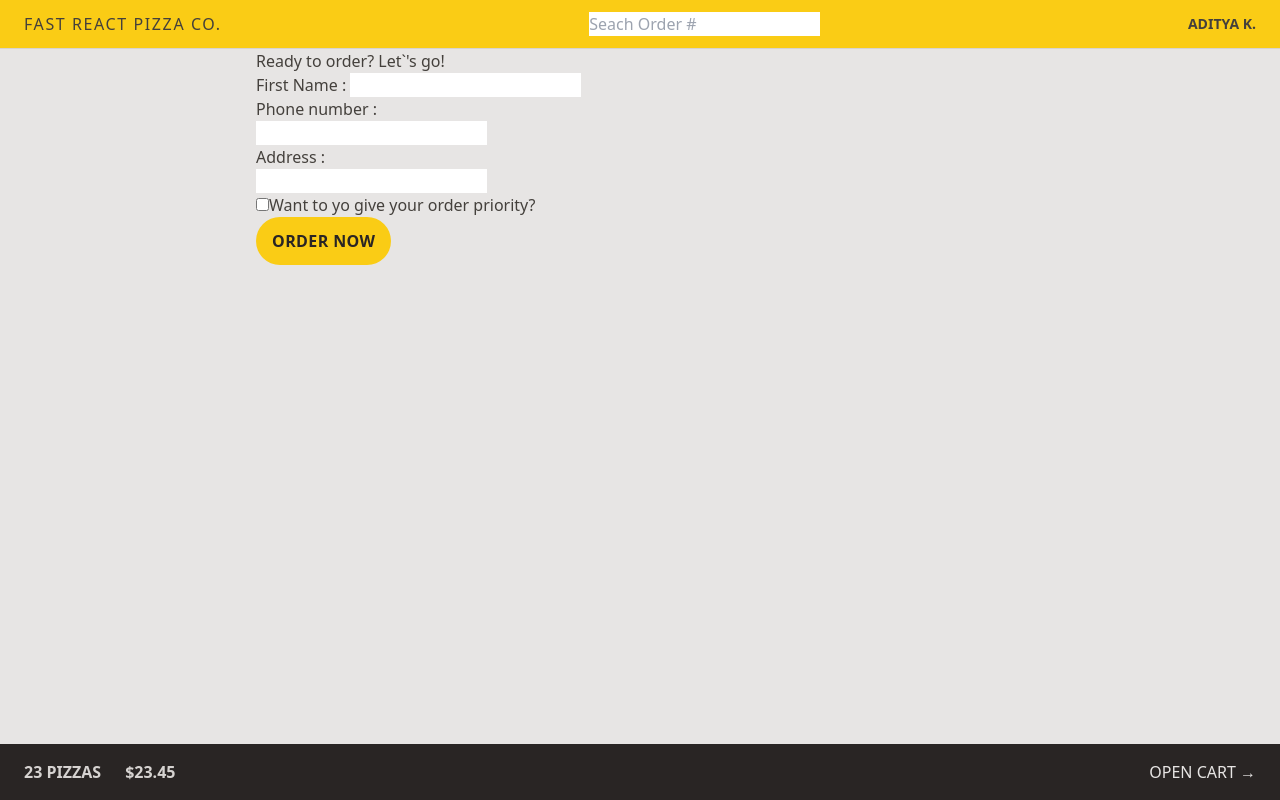
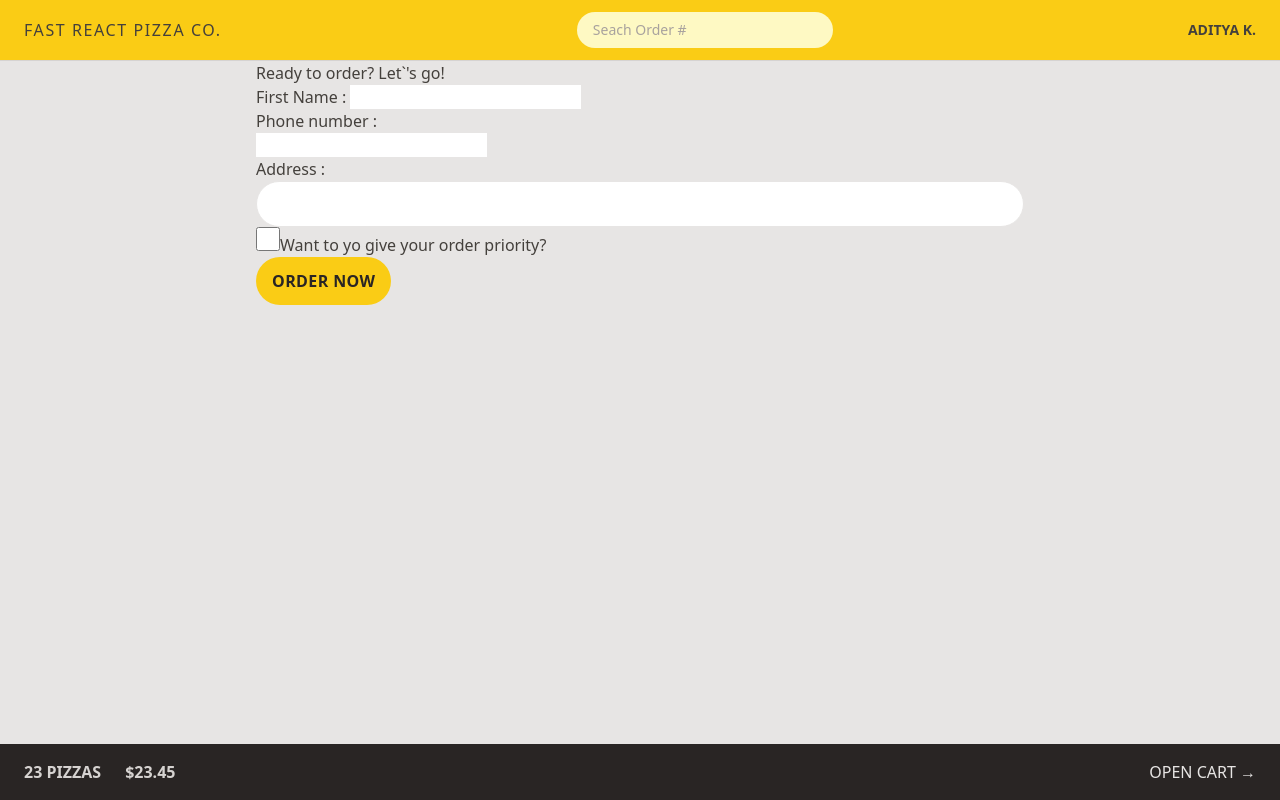
Before and after one commit to ADITYA4X/Fast-React-Pizza-Co, a React (Vite) app: page /order/new in a window 1280 px wide. Built offline with nearby package versions, Linux system fonts and the light colour scheme.

Commit message:
Updated with form elemnt in Tailwind CSS

```diff
--- a/src/features/order/CreateOrder.jsx
+++ b/src/features/order/CreateOrder.jsx
@@ -67,12 +67,18 @@
         <div>
           <label>Address : </label>
           <div>
-            <input type="text" name="address" required />
+            <input
+              className="w-full rounded-full border border-stone-200 px-4 py-2 text-sm transition-all duration-300 placeholder:text-stone-400 focus:outline-none focus:ring focus:ring-yellow-400 md:px-6 md:py-3"
+              type="text"
+              name="address"
+              required
+            />
           </div>
         </div>
 
         <div>
           <input
+            className="h-6 w-6 accent-yellow-400 focus:outline-none focus:ring focus:ring-yellow-400 focus:ring-offset-2 "
             type="checkbox"
             name="priority"
             id="priority"
--- a/src/features/order/SearchOrder.jsx
+++ b/src/features/order/SearchOrder.jsx
@@ -1,15 +1,15 @@
-import { useState } from "react";
-import { useNavigate } from "react-router-dom";
+import { useState } from 'react';
+import { useNavigate } from 'react-router-dom';
 
 function SearchOrder() {
-  const [query, setQuery] = useState("");
+  const [query, setQuery] = useState('');
   const navigate = useNavigate();
 
   function handleSubmit(e) {
     e.preventDefault();
     if (!query) return;
     navigate(`/order/${query}`);
-    setQuery("");
+    setQuery('');
   }
 
   return (
@@ -18,6 +18,7 @@
         placeholder="Seach Order #"
         value={query}
         onChange={(e) => setQuery(e.target.value)}
+        className="w-28 rounded-full bg-yellow-100 px-4 py-2 text-sm transition-all duration-300 placeholder:text-stone-400 focus:outline-none focus:ring focus:ring-yellow-500 focus:ring-opacity-50 sm:w-64 sm:focus:w-72"
       />
     </form>
   );
```
